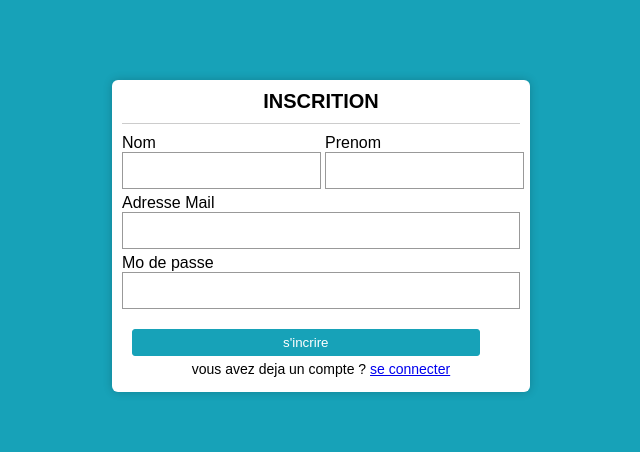
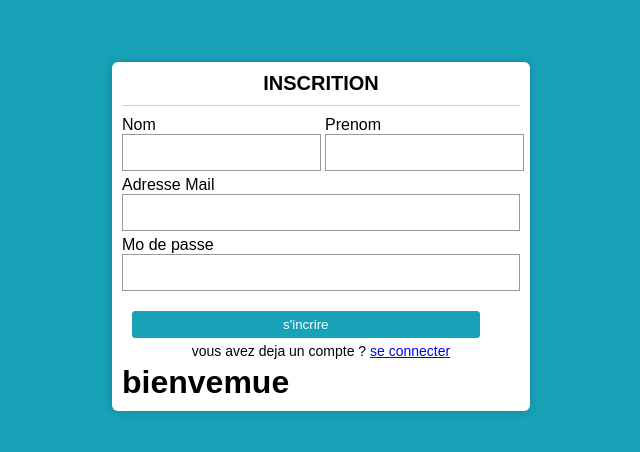
Before and after one commit to jenniferaxlle/page, a plain HTML site: page index.html in a window 1280 px wide. Shown: the part 164-616 px from the top of the page, without its empty margins (319-959 px from the left). Drawn offline with Linux system fonts and the light colour scheme.

Commit message:
modification

```diff
--- a/index.html
+++ b/index.html
@@ -27,7 +27,9 @@
     <input type="password"> <br>
     <button>s'incrire</button>
     <p>vous avez deja un compte ? <a href="#">se connecter</a></p>
-
+        <h1>
+            bienvemue
+        </h1>
 
 </form>
 
```
